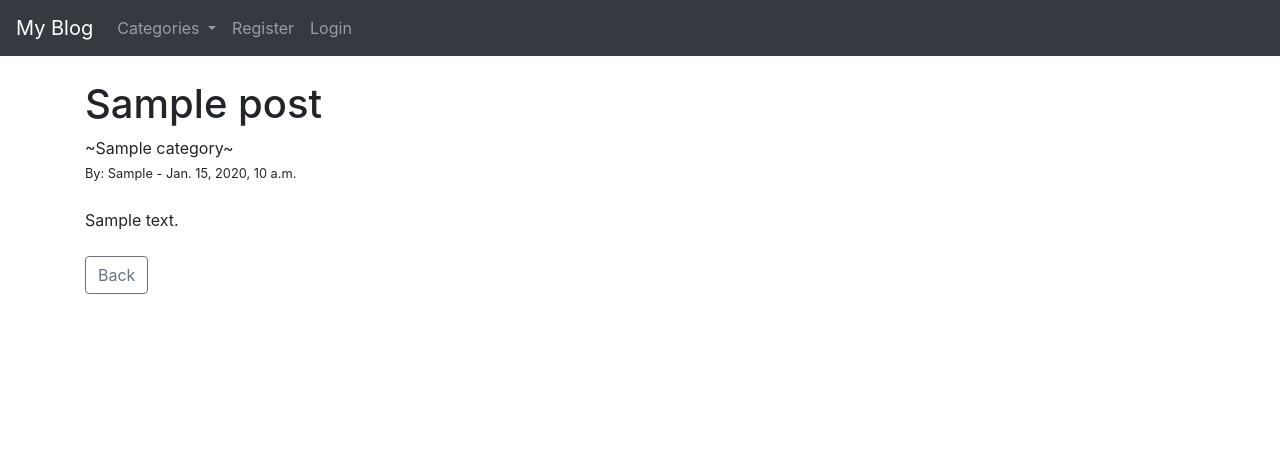
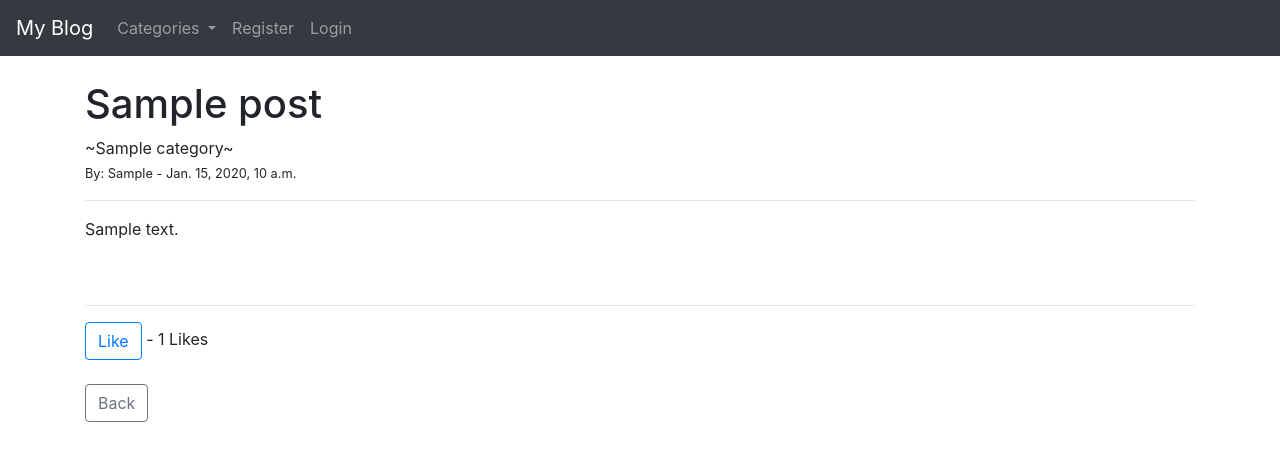
Before and after one commit to jsandragadomska/My_Blog_Python_Django, a Django app: template theblog/templates/post_details.html in a window 1280 px wide. Shown: the top 461 px of the page. Run offline with Django 3.2, Linux system fonts and the light colour scheme; the template is opened without the code that fills it: most values are stand-ins (such as "Sample title", 1, 10 or a date in 2020); some libraries are stand-ins or nearby versions.

Commit message:
Like button and like counter has added

```diff
--- a/theblog/models.py
+++ b/theblog/models.py
@@ -19,6 +19,10 @@ class Post(models.Model):
     body = models.TextField()
     post_date = models.DateField(auto_now_add=True, blank=True)
     category = models.CharField(max_length=225, default='None')
+    likes = models.ManyToManyField(User, related_name='blog_posts')
+
+    def total_likes(self):
+        return self.likes.count()
 
     def __str__(self):
         return self.title + ' | ' + str(self.author)
--- a/theblog/templates/add_post.html
+++ b/theblog/templates/add_post.html
@@ -17,5 +17,6 @@ Add Blog Post
     var name = "{{ user.id }}";
     document.getElementById("user_id").value = name;
 </script>
+
 {% endif %}
 {% endblock %}
--- a/theblog/templates/post_details.html
+++ b/theblog/templates/post_details.html
@@ -8,8 +8,7 @@
 
 ~{{ post.category }}~<br />
 <small>By: {{ post.author.first_name }} - {{post.post_date}}</small>
-<br />
-<br />
+<hr>
 {{ post.body|safe }}
 <br />
 <br />
@@ -19,5 +18,12 @@
 <a href="{% url 'delete_post' post.pk %}" class="btn btn-outline-danger">Delete</a>
 {% endif %}
 {% endif %}
+<br />
+<hr>
+<form action="{% url 'like_post' post.pk %}" method="POST">{% csrf_token %}
+    <button type="submit" , name="post_id" , value="{{ post.id }}" , class="btn btn-outline-primary">Like</button> -
+    {{ total_likes }} Likes
+</form>
+<br />
 <a href="{% url 'home' %}" class="btn btn-outline-secondary">Back</a>
 {% endblock %}
--- a/theblog/urls.py
+++ b/theblog/urls.py
@@ -1,5 +1,5 @@
 from django.urls import path
-from .views import HomeView, PostView, AddPostView, UpdatePostView, DeletePostView, AddCategoryView,  CategoryView, CategoryListView
+from .views import HomeView, PostView, AddPostView, UpdatePostView, DeletePostView, AddCategoryView, CategoryView, CategoryListView, LikeView
 
 urlpatterns = [
     path('', HomeView.as_view(), name='home'),
@@ -9,5 +9,6 @@ urlpatterns = [
     path('post/delete/<int:pk>', DeletePostView.as_view(), name='delete_post'),
     path('category/add', AddCategoryView.as_view(), name='add_category'),
     path('category/<str:cats>/', CategoryView, name='category'),
-    path('category-list', CategoryListView, name='category_list')
+    path('category-list', CategoryListView, name='category_list'),
+    path('like/<int:pk>', LikeView, name='like_post'),
 ]
```
Also changed, not shown: theblog/views.py (+11 -2 lines), theblog/migrations/0006_auto_20200907_1627.py (added).
